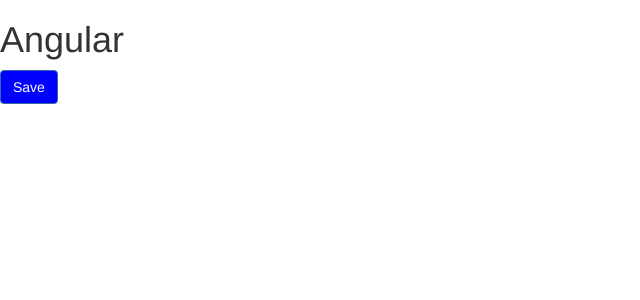
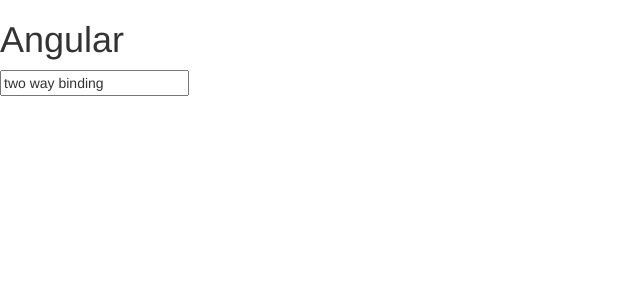
Before and after one commit to ProwlElement/angular-study, an Angular app: page / in a window 1280 px wide. Shown: the top 300 px of the page, without its empty margins (0-640 px from the left). Built offline with nearby package versions, Linux system fonts and the light colour scheme.

Commit message:
009 - two way binding with [(ngModel)]

```diff
--- a/src/app/app.module.ts
+++ b/src/app/app.module.ts
@@ -3,6 +3,7 @@
 import { CoursesComponent } from './courses.component';
 import { CourseComponent } from './course/course.component';
 import { BrowserModule } from '@angular/platform-browser';
+import { FormsModule } from '@angular/forms';
 import { NgModule } from '@angular/core';
 
 import { AppComponent } from './app.component';
@@ -16,7 +17,8 @@
     AuthorsComponent
   ],
   imports: [
-    BrowserModule
+    BrowserModule,
+    FormsModule
   ],
   providers: [
     CoursesService,
--- a/src/app/courses.component.ts
+++ b/src/app/courses.component.ts
@@ -1,21 +1,20 @@
+
 import { CoursesService } from './courses.service';
-import {Component } from '@angular/core';
+import { Component, NgModule } from '@angular/core';
 
 @Component({
     // tslint:disable-next-line:component-selector
     selector: 'courses',
-    template: `
-        <button (click)="onSave($event)" [style.backgroundColor]="isActive ? 'blue' : 'green'" type="button" class="btn btn-primary">
-            Save
-        </button>
+    template:  `
+        <input [(ngModel)]="email" (keyup.enter)="onKeyUp()" />
     `,
 })
 
 export class CoursesComponent {
-    isActive = true;
+    email = 'two way binding';
 
-    onSave($event) {
-        this.isActive = !this.isActive;
+    onKeyUp() {
+        console.log(this.email);
     }
 
 }
```
